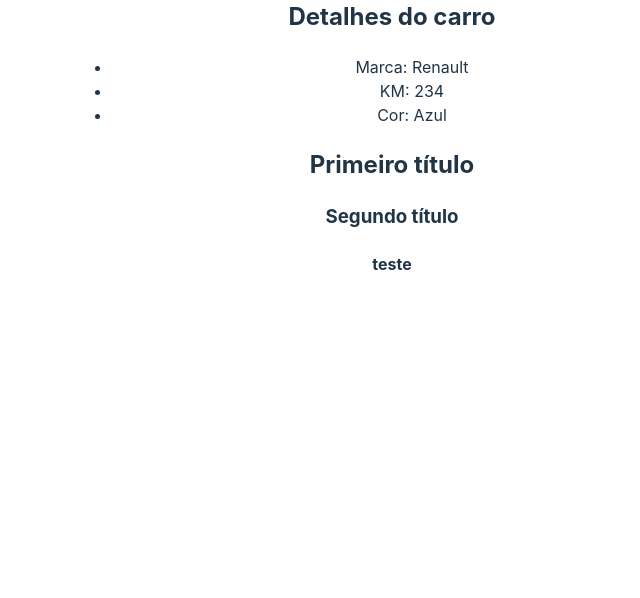
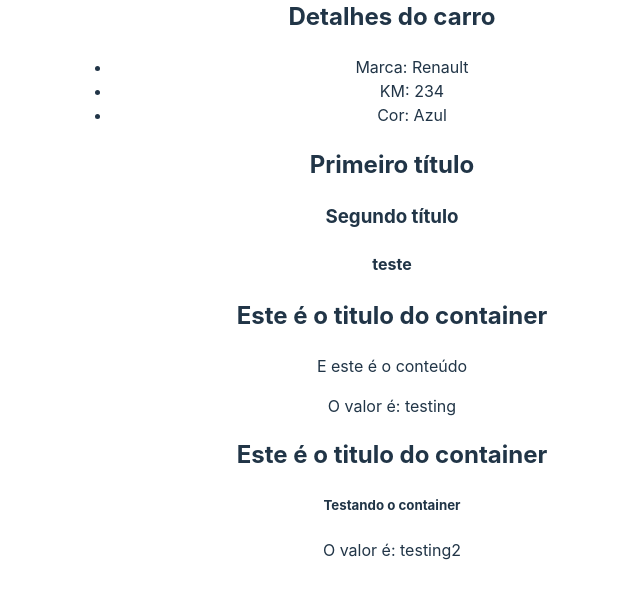
Before and after one commit to NedcloarBR-Study/Udemy-ReactZeroMaestria, a React (Vite) app in the folder 3_AVANCANDO/avancando/: page / in a window 1280 px wide. Shown: the part 2701-3299 px from the top of the page, without its empty margins (248-888 px from the left). Built offline with nearby package versions, Linux system fonts and the light colour scheme.

Commit message:
feat: add aula 15 - children

```diff
--- a/3_AVANCANDO/avancando/src/App.jsx
+++ b/3_AVANCANDO/avancando/src/App.jsx
@@ -7,6 +7,7 @@ import ManageData from './components/ManageData'
 import ShowUserName from './components/ShowUserName'
 import CarDetails from './components/CarDetails'
 import Fragment from './components/Fragment'
+import Container from './components/Container'
 
 function App() {
   const name = "Miguel";
@@ -44,6 +45,13 @@ function App() {
       ))}
       { /* Fragment */}
       <Fragment propFragment="teste" />
+      { /* Children */}
+      <Container myValue="testing">
+        <p>E este é o conteúdo</p>
+      </Container>
+      <Container myValue="testing2">
+        <h5>Testando o container</h5>
+      </Container>
     </>
   )
 }
--- /dev/null
+++ b/3_AVANCANDO/avancando/src/components/Container.jsx
@@ -0,0 +1,11 @@
+const Container = ({ children, myValue }) => {
+  return (
+    <div>
+      <h2>Este é o titulo do container</h2>
+      {children}
+      <p>O valor é: {myValue}</p>
+    </div>
+  );
+}
+
+export default Container;
```
Also changed, not shown: 1 other file (tests, documents, lock files or other folders).
